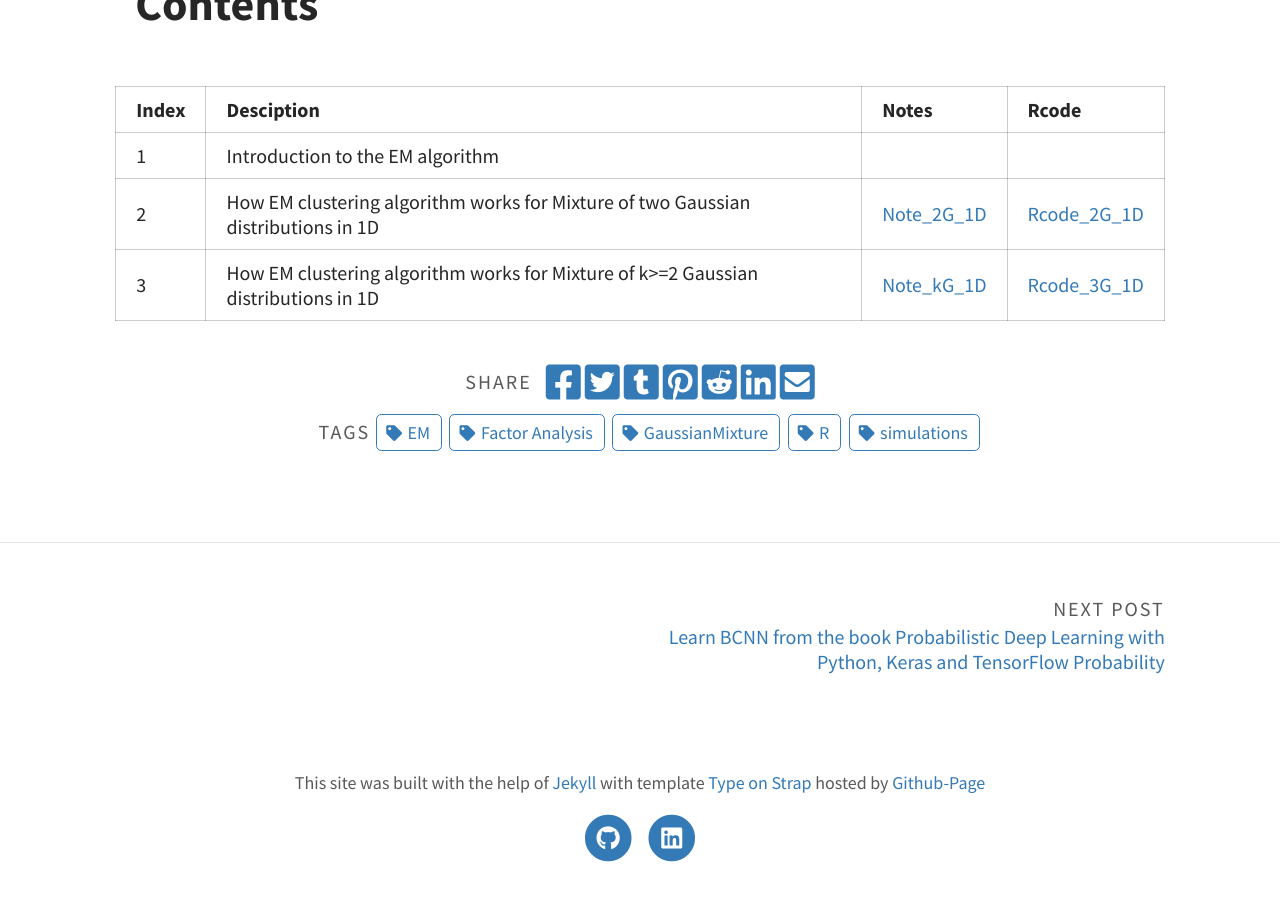
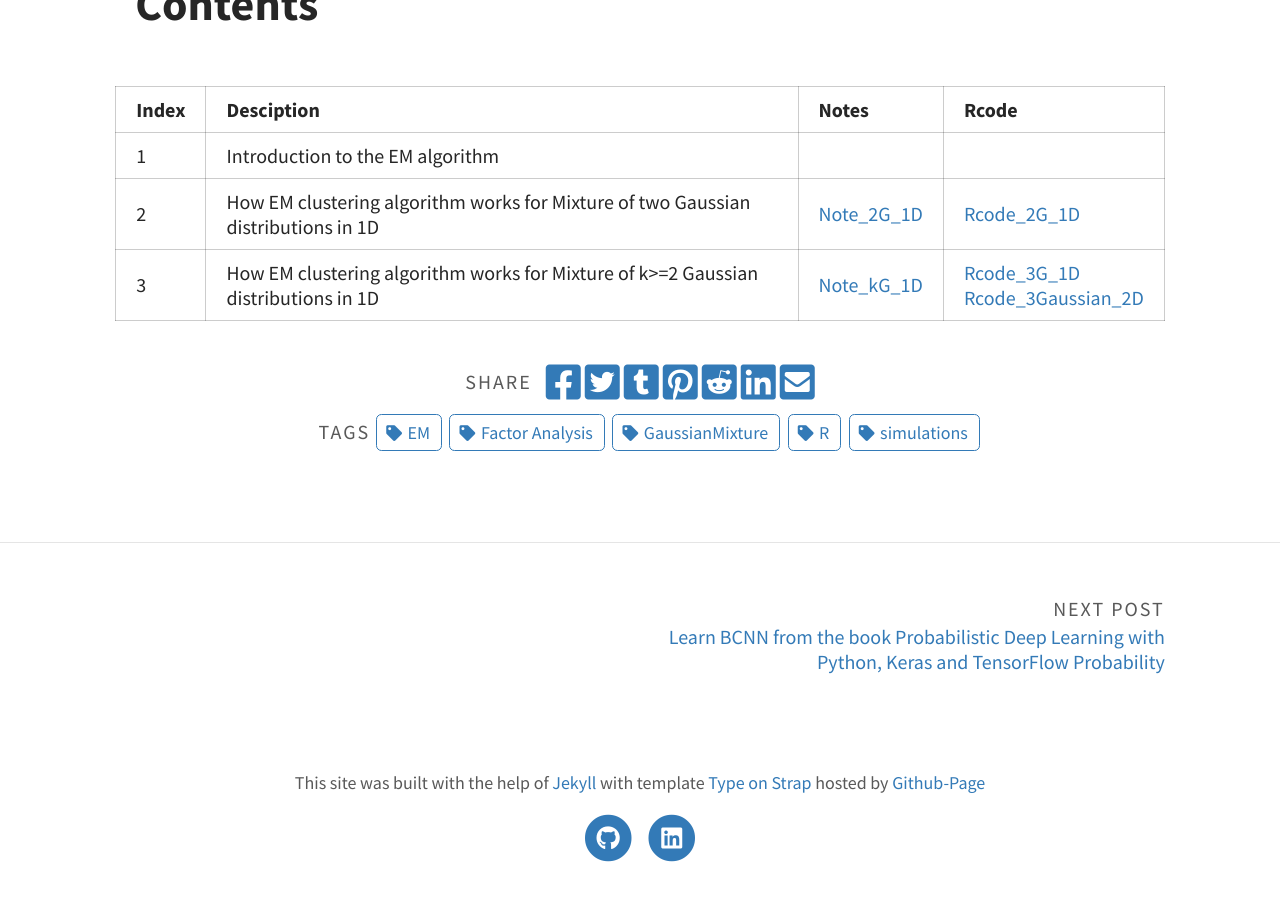
Before and after one commit to tranktle/porfolio, a Jekyll site: the page built from _posts/2022-03-31-EM-Mixture-Gaussian.md, in a window 1280 px wide and 900 px high, scrolled down 1000 px. Built offline with Jekyll 4.4.1, drawn with Linux system fonts in a browser that asks for light colours.

Commit message:
Update 2022-03-31-EM-Mixture-Gaussian.md

```diff
--- a/_posts/2022-03-31-EM-Mixture-Gaussian.md
+++ b/_posts/2022-03-31-EM-Mixture-Gaussian.md
@@ -24,4 +24,4 @@
 ------------- | ------------- |---------------|------------
 1 | Introduction to the EM algorithm | |
 2 | How EM clustering algorithm works for Mixture of two Gaussian distributions in 1D| [Note_2G_1D](https://htmlpreview.github.io/?https://github.com/tranktle/em-intro-mixture-gaussian/blob/main/Note_2G_1D.html)| [Rcode_2G_1D](https://htmlpreview.github.io/?https://github.com/tranktle/em-intro-mixture-gaussian/blob/main/01_Mixture_2Gaussian_1d.html)
-3| How EM clustering algorithm works for Mixture of k>=2 Gaussian distributions in 1D| [Note_kG_1D](https://htmlpreview.github.io/?https://github.com/tranktle/em-intro-mixture-gaussian/blob/main/Note_3G_1D.html)| [Rcode_3G_1D](https://htmlpreview.github.io/?https://github.com/tranktle/em-intro-mixture-gaussian/blob/main/02_mixture_3Gaussian_1d.html)
+3| How EM clustering algorithm works for Mixture of k>=2 Gaussian distributions in 1D| [Note_kG_1D](https://htmlpreview.github.io/?https://github.com/tranktle/em-intro-mixture-gaussian/blob/main/Note_3G_1D.html)| [Rcode_3G_1D](https://htmlpreview.github.io/?https://github.com/tranktle/em-intro-mixture-gaussian/blob/main/02_mixture_3Gaussian_1d.html) <br> [Rcode_3Gaussian_2D](https://htmlpreview.github.io/?https://github.com/tranktle/em-intro-mixture-gaussian/blob/main/03_Mixture_3Gaussian_2D.html)
```
